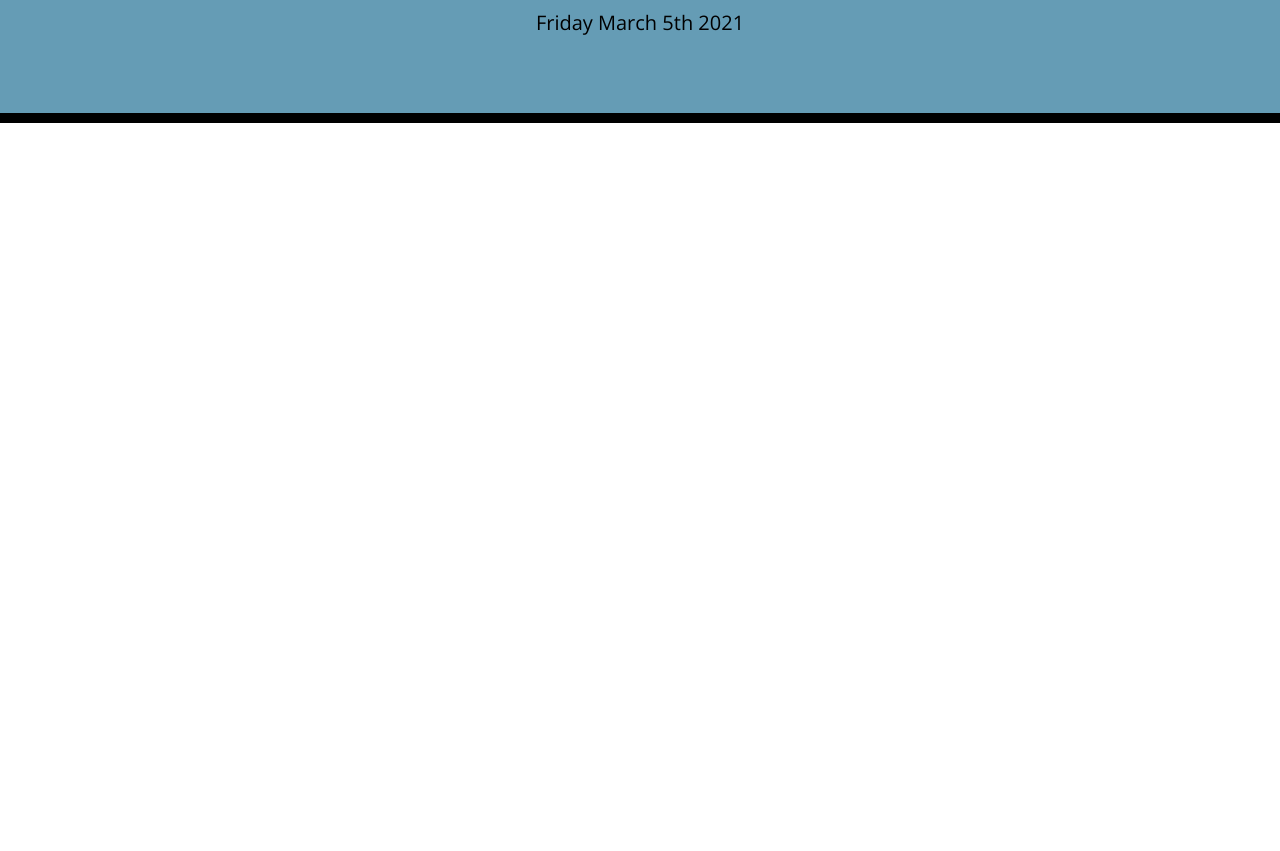
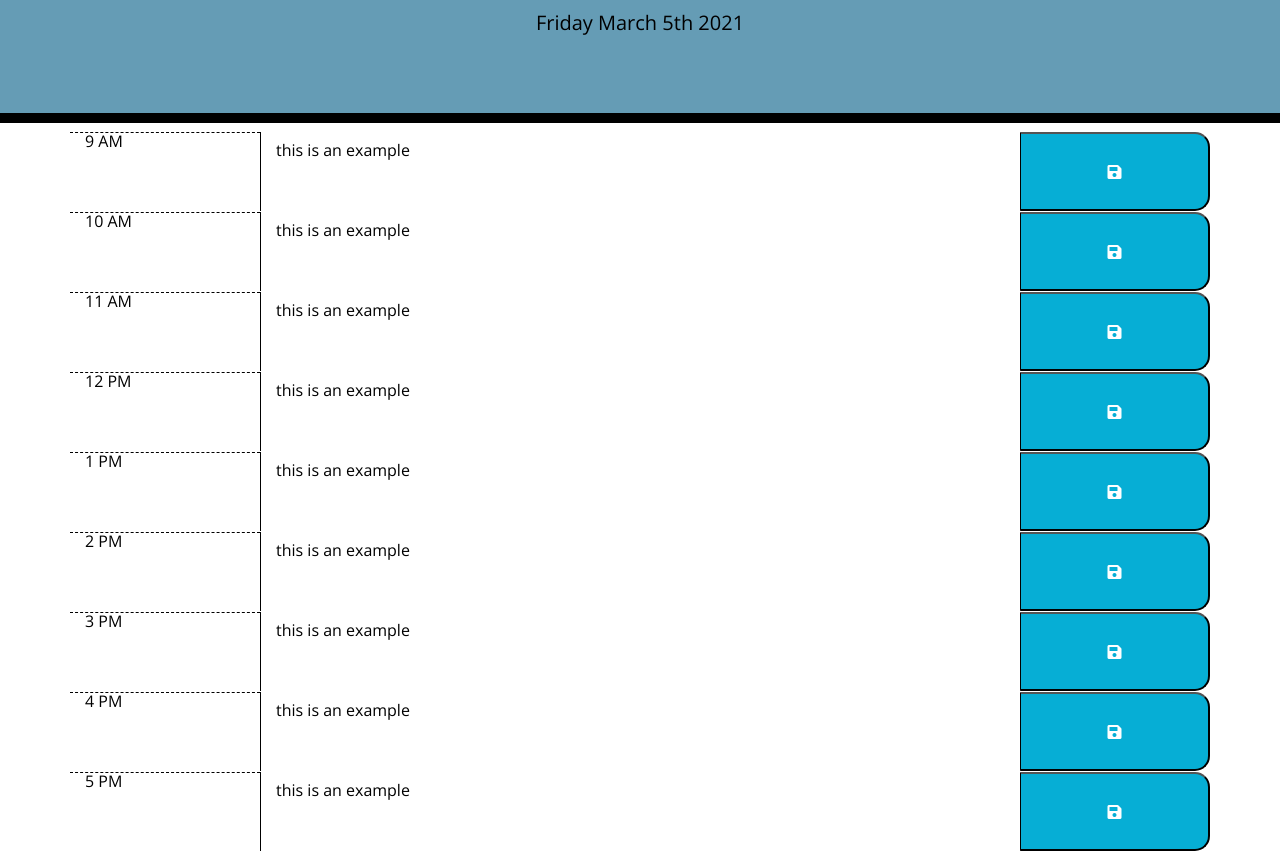
Before and after one commit to chopsushi206/DayScheduler, a plain HTML site: page index.html in a window 1280 px wide. Shown: the part 181-1032 px from the top of the page. Before the commit the page ends 800 px from the top, so only its background shows below. Drawn offline with nearby package versions, Linux system fonts and the light colour scheme.

Commit message:
removed some script from script.JS and added a lot of elements to index.html

```diff
--- a/assets/js/script.js
+++ b/assets/js/script.js
@@ -1,11 +1,3 @@
-// create a variable for now
-// create a bunch of inputs for each hour of the day
-// create a save button on the right of each hour
-// on click button should push input contents into array
-// on pageload should pull saved contents from array and display them within correct hour
-// current hour of day input should be red
-// passed time input should be grey
-// future time blocks should appear green
 
 const now = moment().format('dddd MMMM Do YYYY');
 const currentHour = moment().format('h');
@@ -15,7 +7,16 @@ console.log(currentHour);
 const $currentDate = $('#currentDay');
 $currentDate.text(now);
 
-let containerEl = $('.container');
-let scheduleRowEl = $('<div>');
-scheduleRowEl.text = $(currentHour);
-containerEl.append(scheduleRowEl);
+/*let containerEl = $('.container');
+let scheduleRowEl = $('<span>');
+let scheduleInputEl = $('<input>');
+let saveEl = $('<div>');
+
+scheduleRowEl.text(currentHour);
+scheduleRowEl.attr('class', 'col-12 col-md-2');
+scheduleInputEl.attr('value', 'testing');
+$(".element").attr("id","scheduleInput");
+scheduleInputEl.addClass('col-12 col-md-8');
+saveEl.text('Save');
+saveEl.on('click', console.log(scheduleInputEl.value));
+containerEl.append(scheduleRowEl, scheduleInputEl, saveEl);*/
--- a/index.html
+++ b/index.html
@@ -14,13 +14,57 @@
 </head>
 
 <body>
-  <header class="jumbotron mb-2 bg-gradient-info">
+  <header class="jumbotron mb-2">
     <h1 class="display-3">Work Day Scheduler</h1>
     <p class="lead">A simple calendar app for scheduling your work day</p>
     <p id="currentDay" class="lead"></p>
   </header>
   <div class="container">
-    <!-- Timeblocks go here -->
+    <div class="row" data-hour="9">
+      <span class="hour col-2">9 AM</span>
+      <textarea class="description col-8" text-value>this is an example</textarea>
+      <button class="saveBtn col-2"><i class="fas fa-save"></i></button>
+    </div>
+    <div class="row" data-hour="10">
+      <span class="hour col-2">10 AM</span>
+      <textarea class="description col-8" text-value>this is an example</textarea>
+      <button class="saveBtn col-2"><i class="fas fa-save"></i></button>
+    </div>
+    <div class="row" data-hour="11">
+      <span class="hour col-2">11 AM</span>
+      <textarea class="description col-8" text-value>this is an example</textarea>
+      <button class="saveBtn col-2"><i class="fas fa-save"></i></button>
+    </div>
+    <div class="row" data-hour="12">
+      <span class="hour col-2">12 PM</span>
+      <textarea class="description col-8" text-value>this is an example</textarea>
+      <button class="saveBtn col-2"><i class="fas fa-save"></i></button>
+    </div>
+    <div class="row" data-hour="13">
+      <span class="hour col-2">1 PM</span>
+      <textarea class="description col-8" text-value>this is an example</textarea>
+      <button class="saveBtn col-2"><i class="fas fa-save"></i></button>
+    </div>
+    <div class="row" data-hour="14">
+      <span class="hour col-2">2 PM</span>
+      <textarea class="description col-8" text-value>this is an example</textarea>
+      <button class="saveBtn col-2"><i class="fas fa-save"></i></button>
+    </div>
+    <div class="row" data-hour="15">
+      <span class="hour col-2">3 PM</span>
+      <textarea class="description col-8" text-value>this is an example</textarea>
+      <button class="saveBtn col-2"><i class="fas fa-save"></i></button>
+    </div>
+    <div class="row" data-hour="16">
+      <span class="hour col-2">4 PM</span>
+      <textarea class="description col-8" text-value>this is an example</textarea>
+      <button class="saveBtn col-2"><i class="fas fa-save"></i></button>
+    </div>
+    <div class="row" data-hour="17">
+      <span class="hour col-2">5 PM</span>
+      <textarea class="description col-8" text-value>this is an example</textarea>
+      <button class="saveBtn col-2"><i class="fas fa-save"></i></button>
+    </div>
   </div>
 
   <script src="https://cdnjs.cloudflare.com/ajax/libs/jquery/3.2.1/jquery.min.js"></script>
```
